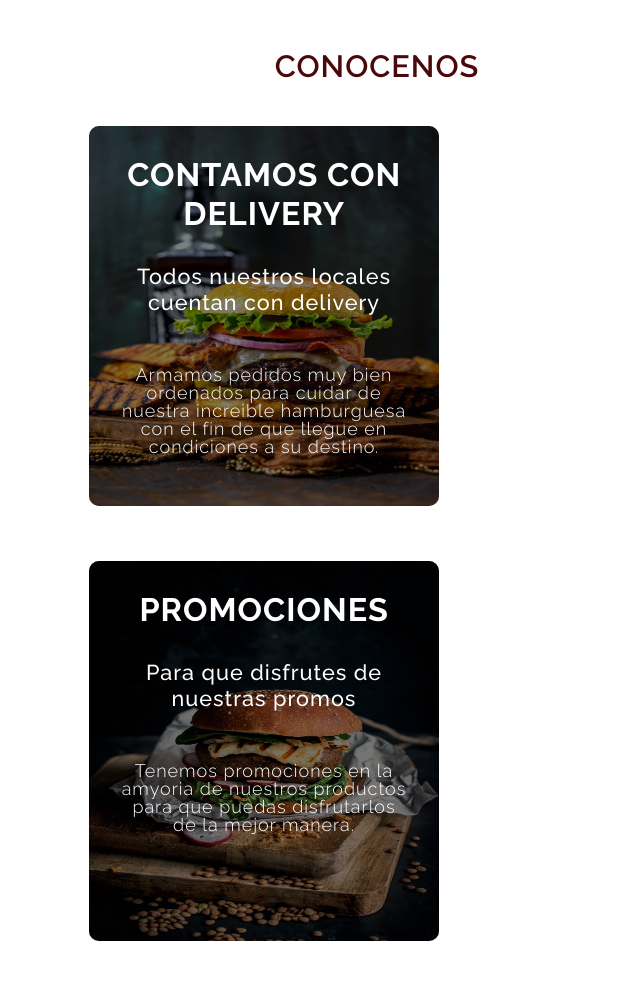
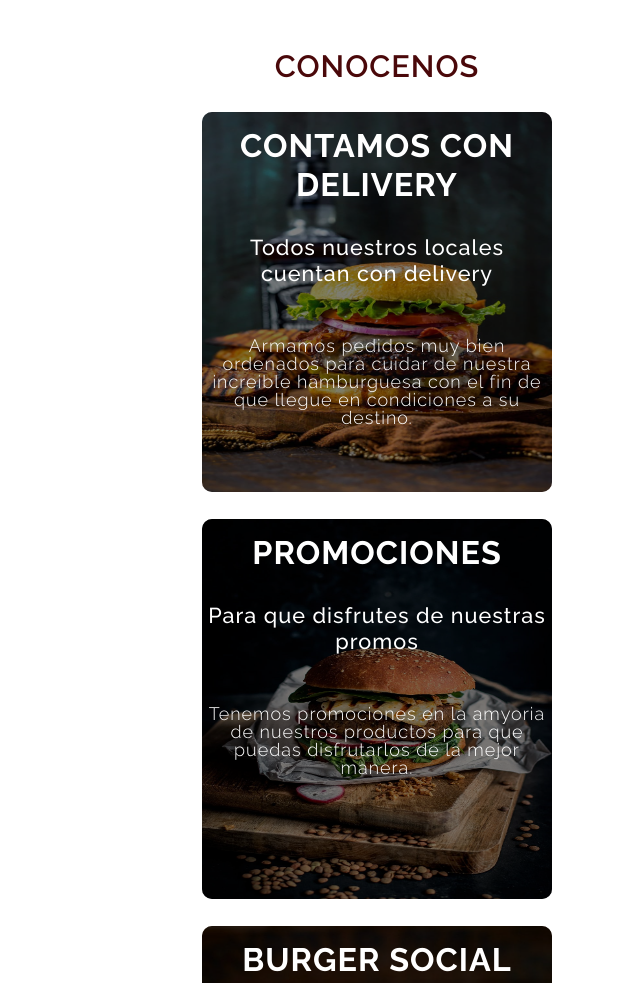
Before and after one commit to NicolasTolaba/Proyecto-Burger-club, a plain HTML site: page index.html in a window 768 px wide. Shown: the part 1728-2711 px from the top of the page, without its empty margins (7-647 px from the left). Drawn offline with nearby package versions, Linux system fonts and the light colour scheme.

Commit message:
arregle cards index en mobile

```diff
--- a/css/sass/estilos.scss
+++ b/css/sass/estilos.scss
@@ -234,8 +234,6 @@ body{
     border-radius: 10px 10px 10px 10px;
     width: 350px;
     height: 380px;
-    margin: 2% 0 2% 0;
-    margin-left: 9%;
     display: inline-block;
     background-size: cover;
     position: relative;
@@ -247,7 +245,7 @@ body{
 
 .cardIndex__text{
     position: absolute;
-    padding: 30px;
+    padding-top: 15px;
     z-index: 6;
     h1{
         @include tipografiaBase($Raleway, 1.8rem, null, 700, null, null);
@@ -705,10 +703,11 @@ section{
     #gridIndex{
         display: grid;
         grid-template-columns: repeat(2,1fr);
-        grid-template-rows: 1fr;
+        grid-template-rows: 2fr;
         justify-self: center;
         justify-content: center;
         align-items: center;
+        justify-items: center;
     }
 
 }
@@ -725,6 +724,7 @@ section{
         justify-self: center;
         justify-content: center;
         align-items: center;
+        justify-items: center;
     }
 
     #boxMap{
@@ -758,6 +758,7 @@ section{
         justify-self: center;
         justify-content: center;
         align-items: center;
+        justify-items: center;
     }
     .grillaMain{
         display: grid;
@@ -869,6 +870,7 @@ section{
         justify-self: center;
         justify-content: center;
         align-items: center;
+        justify-items: center;
         .cardIndex{
             width: 100%;
         }
@@ -961,6 +963,7 @@ section{
         justify-self: center;
         justify-content: center;
         align-items: center;
+        justify-items: center;
         .cardIndex{
             width: 100%;
         }
```
Also changed, not shown: css/estilos.css, css/estilos.min.css, 2 other files.
